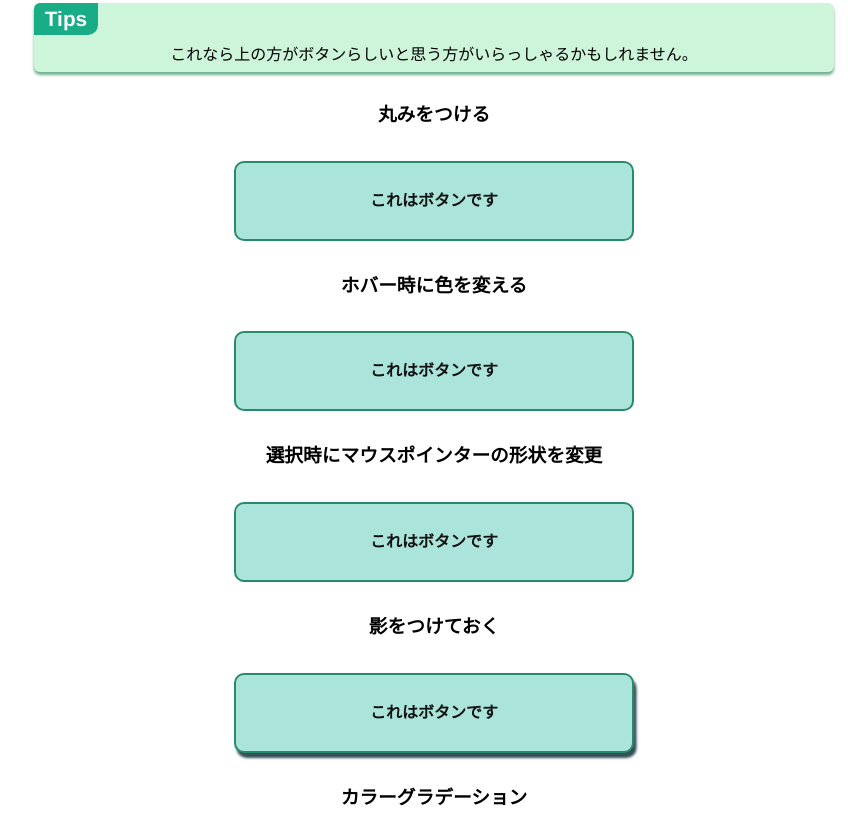
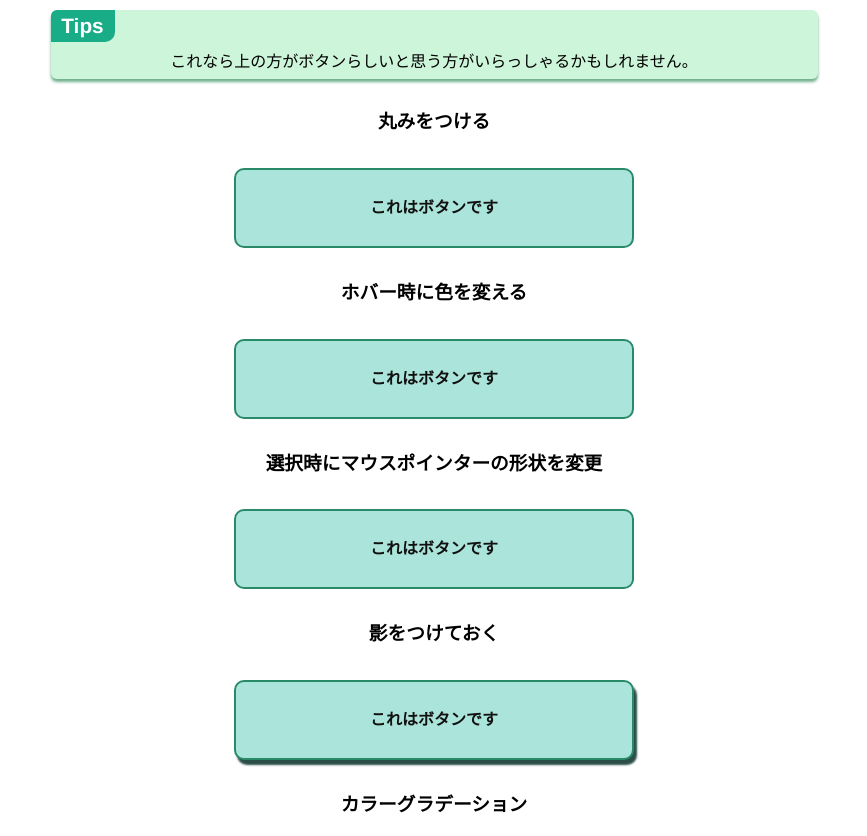
Before and after one commit to isirmt/css_sample_compare, a plain HTML site: page docs/index.html in a window 1280 px wide. Shown: the part 944-1780 px from the top of the page, without its empty margins (206-1073 px from the left). Drawn offline with Linux system fonts and the light colour scheme.

Commit message:
fix for browser

```diff
--- a/docs/style/style.css
+++ b/docs/style/style.css
@@ -18,6 +18,7 @@ body {
   left: 0;
   top: 0;
   display: block;
+  font-size: 1.3rem;
   background-color: #33ac97;
   padding: 13px;
   margin: 5px;
@@ -66,8 +67,14 @@ h3 {
 
 .main-contents {
   margin: 0 auto;
-  width: min(100%, 800px);
+  width: 767px;
   text-align: center;
+}
+
+@media screen and (max-width: 767px) {
+  .main-contents {
+    width: 100%;
+  }
 }
 
 .notification {
@@ -110,13 +117,13 @@ h3 {
 .button-link {
   display: block;
   margin: 2rem auto;
-  width: min(min(100vw, 800px), 400px);
+  width: 400px;
   justify-content: center;
 }
 
 @media screen and (max-width: 767px) {
   .button-link {
-    width: min(min(100vw, 100%), 400px)
+    width: 85%
   }
 }
 
@@ -124,7 +131,7 @@ h3 {
   display: block;
   margin: 2rem 0;
   width: 100%;
-  height: calc(min(min(100vw, 800px), 400px) / 5.0);
+  height: 5rem;
   background-color: #ddd;
   cursor: default;
   position: relative;
@@ -138,7 +145,7 @@ a {
 .ui-button.a {
   border-style: solid;
   border-color: rgb(40, 138, 105);
-  border-width: min(1vw, 2.5px);
+  border-width: 2.5px;
 }
 
 .ui-button.b {
@@ -156,11 +163,11 @@ a {
 }
 
 .ui-button.d {
-  border-radius: min(2vw, 10px);
-  -webkit-border-radius: min(2vw, 10px);
-  -moz-border-radius: min(2vw, 10px);
-  -ms-border-radius: min(2vw, 10px);
-  -o-border-radius: min(2vw, 10px);
+  border-radius: 10px;
+  -webkit-border-radius: 10px;
+  -moz-border-radius: 10px;
+  -ms-border-radius: 10px;
+  -o-border-radius: 10px;
 }
 
 .ui-button.e {
@@ -181,16 +188,16 @@ a {
 }
 
 .ui-button.g {
-  box-shadow: min(0.2vw, 3px) min(0.5vw, 5px) min(0.2vw, 3px) #344f57;
+  box-shadow: 3px 5px 2px #2b4e48;
 }
 
 .ui-button.g:hover {
-  box-shadow: min(0.2vw, 3px) 0 min(0.2vw, 3px) #344f57;
-  transform: translateY(min(0.5vw, 5px));
-  -webkit-transform: translateY(min(0.5vw, 5px));
-  -moz-transform: translateY(min(0.5vw, 5px));
-  -ms-transform: translateY(min(0.5vw, 5px));
-  -o-transform: translateY(min(0.5vw, 5px));
+  box-shadow: 2px 0 1px #344f57;
+  transform: translateY(5px);
+  -webkit-transform: translateY(5px);
+  -moz-transform: translateY(5px);
+  -ms-transform: translateY(5px);
+  -o-transform: translateY(5px);
 }
 
 .ui-button.h {
@@ -210,7 +217,7 @@ a {
   content: "CLICK →";
   font-weight: bold;
   position: absolute;
-  right: min(5vw, 30px);
+  right: 1.5rem;
 }
 
 .copy {
```
